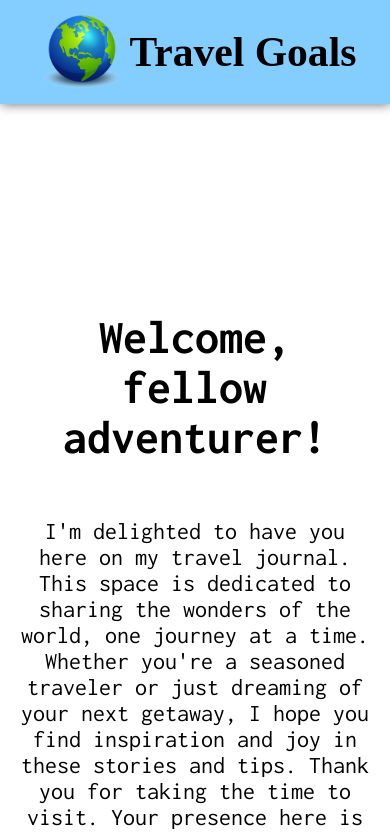
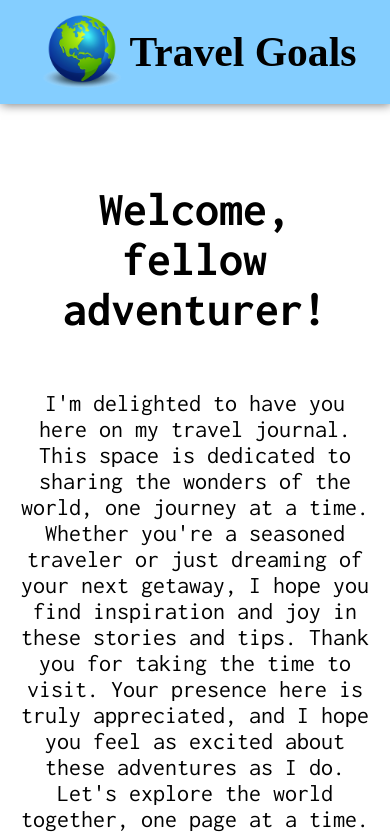
Before and after one commit to RealZasin/AirBnb-Experience-Clone, a React (Vite) app: page /traveljournal in a window 390 px wide. Shown: the top 833 px of the page. Built offline with nearby package versions, Linux system fonts and the light colour scheme; a web font is replaced by a local one.

Commit message:
added some padding on mobile at the bottom to give it more breathingrooom

```diff
--- a/src/components/traveljournal/HeroTravelJournal.module.css
+++ b/src/components/traveljournal/HeroTravelJournal.module.css
@@ -11,6 +11,15 @@
 
 @media only screen and (max-width: 600px) {
 
+.WelcomeMSG {
+  margin: 2rem auto 2rem auto;
+  display: flex;
+  flex-direction: column;
+  text-align: center;
+  max-width: 70rem;
+  font-size: 1.5rem;
+  font-family: "Inconsolata", monospace;
+}
 
 
 }
--- a/src/pages/Traveljournal.module.css
+++ b/src/pages/Traveljournal.module.css
@@ -8,6 +8,7 @@
     flex-direction: column;
     flex-wrap: nowrap;
     gap: 8rem;
+    padding-bottom: 2rem;
     /* overflow-x: auto; */
 }
 
```
